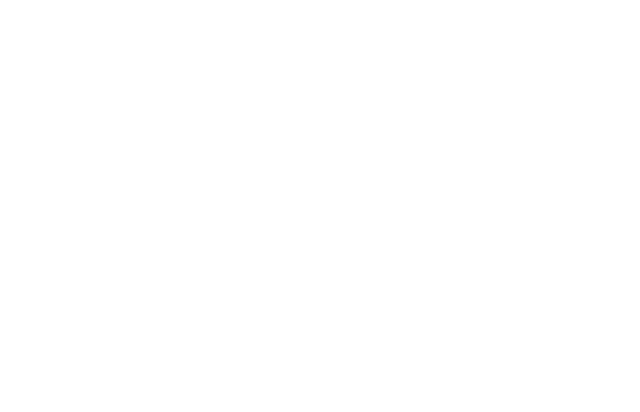
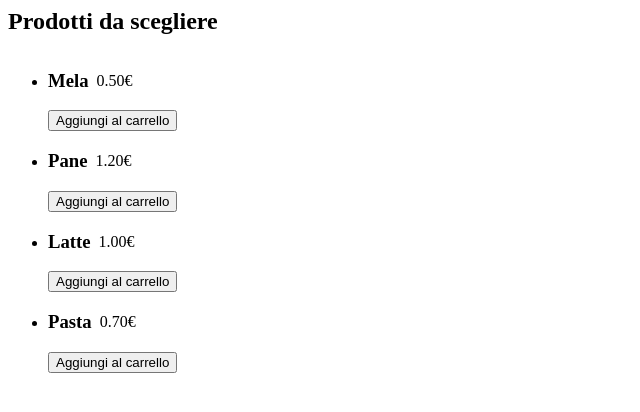
Before and after one commit to gianluca-milesi/ex-react-usereducer-spesa, a React (Vite) app: page / in a window 1280 px wide. Shown: the top 412 px of the page, without its empty margins (0-640 px from the left). Built offline with nearby package versions, Linux system fonts and the light colour scheme.

Commit message:
ADD: Milestones 1 and 2. Products list and addToCart function

```diff
--- a/src/App.jsx
+++ b/src/App.jsx
@@ -1,9 +1,18 @@
-
+import ProductsList from "./components/ProductsList";
 
 function App() {
 
+
+
+
   return (
     <>
+      <main>
+        <section>
+          <h1>Prodotti da scegliere</h1>
+          <ProductsList />
+        </section>
+      </main>
     </>
   )
 }
--- /dev/null
+++ b/src/components/ProductsList.jsx
@@ -0,0 +1,57 @@
+import { useState } from "react"
+
+function ProductsList() {
+
+    const products = [
+        { name: 'Mela', price: 0.5 },
+        { name: 'Pane', price: 1.2 },
+        { name: 'Latte', price: 1.0 },
+        { name: 'Pasta', price: 0.7 },
+    ]
+
+    const [addedProducts, setAddedProducts] = useState([])
+
+    function addToCart(product) {
+        const existingProduct = addedProducts.some(p => p.name === product.name)
+        if (existingProduct) {
+            return
+        } else {
+            setAddedProducts(curr => [...curr, { ...product, quantity: 1 }])
+        }
+    }
+
+    return (
+        <>
+            <ul>
+                {products.map((p, i) => (
+                    <li key={i}>
+                        <div className="list-body">
+                            <h3>{p.name}</h3>
+                            <p>{p.price.toFixed(2)}€</p>
+                        </div>
+                        <button onClick={() => addToCart(p)}>Aggiungi al carrello</button>
+                    </li>
+                ))}
+            </ul>
+
+            {addedProducts.length > 0 && (
+                <>
+                    <h1>Carrello</h1>
+                    <ul>
+                        {addedProducts.map((p, i) => (
+                            <li key={i}>
+                                <div className="list-body">
+                                    <h4>{p.name}</h4>
+                                    <p>{p.price.toFixed(2)}€</p>
+                                    <p>Quantità: {p.quantity}</p>
+                                </div>
+                            </li>
+                        ))}
+                    </ul>
+                </>
+            )}
+        </>
+    )
+}
+
+export default ProductsList
--- a/src/index.css
+++ b/src/index.css
@@ -0,0 +1,14 @@
+h1 {
+    margin: 0;
+}
+
+.products-list,
+.cart-list {
+    margin: 0;
+}
+
+.list-body {
+    display: flex;
+    align-items: center;
+    gap: 0.5rem;
+}
```
